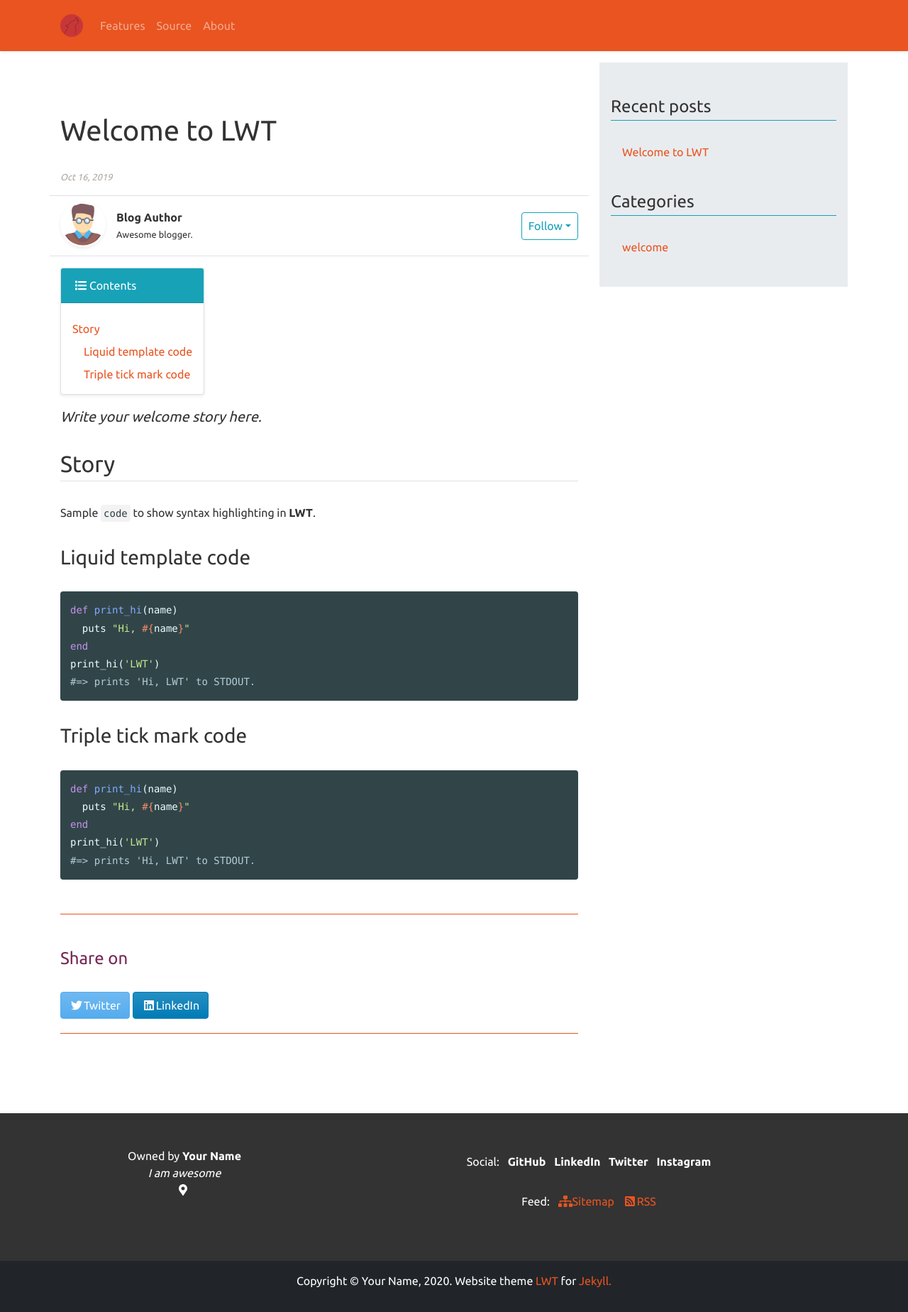
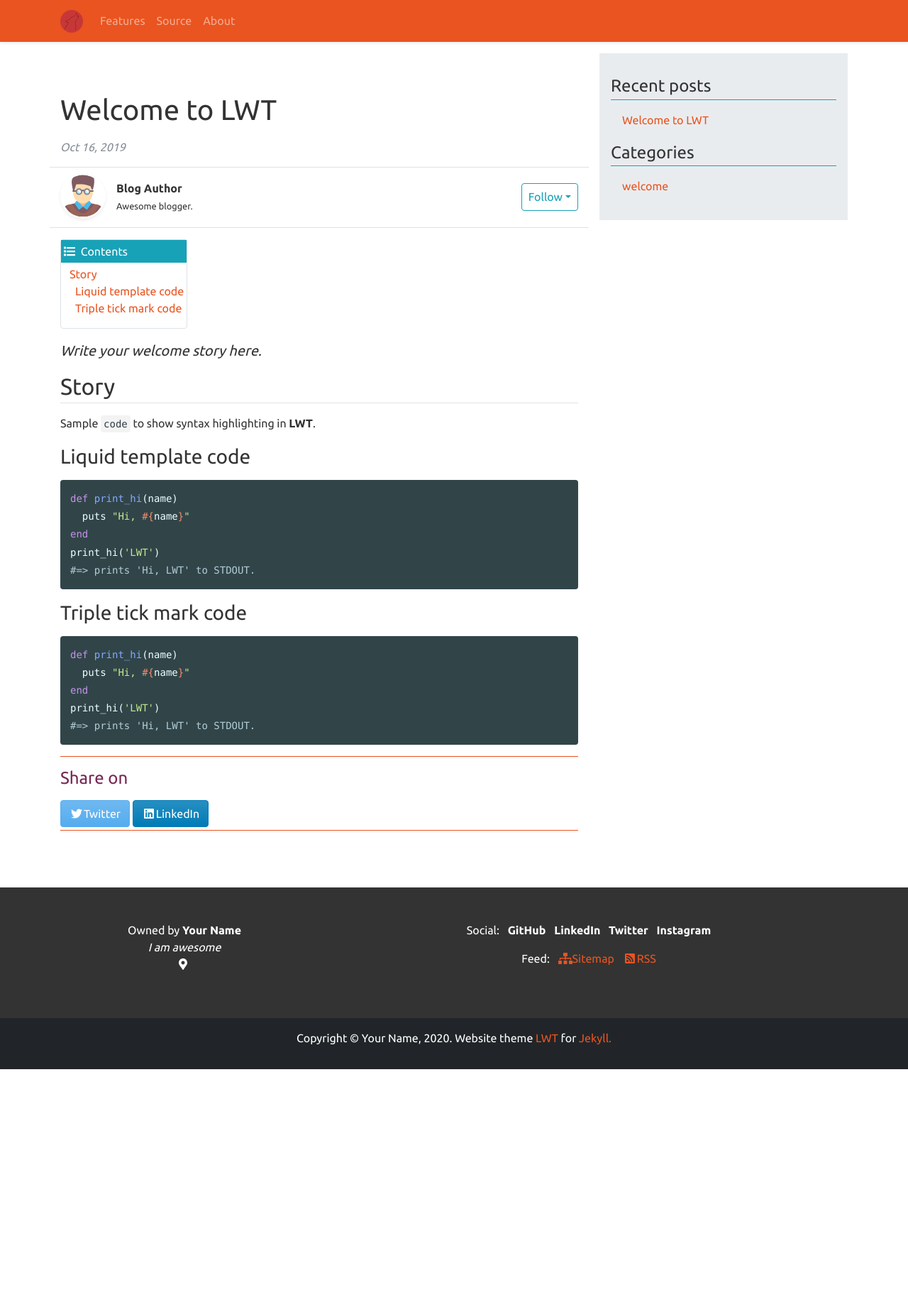
Before and after one commit to manid2/lone-wolf-theme, a Jekyll site: the page built from _posts/2019-10-16-welcome-to-lwt.md, in a window 1280 px wide. Shown: the whole page at 71% size. Built offline with Jekyll 4.4.1, drawn with Linux system fonts in a browser that asks for light colours; after the commit the page ends 1506 px from its top, so only the background shows below that.

Commit message:
Enhance post layout, shadows n minor ui fixes

```diff
--- a/_layouts/post.html
+++ b/_layouts/post.html
@@ -31,14 +31,14 @@ layout: default
       {% if page.show_hero %}
       <!-- post hero -->
       <figure class="figure">
-        <img class="img-fluid shadow rounded mb-2 blog-post-hero-img" src="{{ header_img | strip }}"
+        <img class="img-fluid shadow-sm rounded mb-2 blog-post-hero-img" src="{{ header_img | strip }}"
           alt="{{ h_img_alt | strip }}">
         <figcaption class="figure-caption text-center">{{ img_cap | strip }}</figcaption>
       </figure>
       {% endif %}
       <!-- post title -->
       <h1>{{ page.title }}</h1>
-      <p class="small font-italic text-secondary">{{ page.date | date: "%b %-d, %Y" }}</p>
+      <p class="font-italic text-muted">{{ page.date | date: "%b %-d, %Y" }}</p>
       {% if page.show_author %}
       <!-- post author, share -->
       <div class="row align-items-center py-2 border-top border-bottom blog-post-author">
@@ -66,10 +66,12 @@ layout: default
       {% endif %}
       {% if page.show_toc %}
       <!-- post TOC -->
-      <nav class="card mt-3 d-inline-block shadow-sm rounded">
-        <div class="card-header bg-info text-white"><i class="fas fa-list"></i><span class="pl-1">Contents</span>
+      <nav class="border mt-3 d-inline-block rounded">
+        <div class="p-1 bg-info text-white">
+          <i class="fas fa-list"></i>
+          <span class="pl-1">Contents</span>
         </div>
-        <div class="blog-post-toc pr-3">
+        <div class="blog-post-toc m-1">
           {% include toc.html html=content %}
         </div>
       </nav>
--- a/_sass/lone-wolf-theme/_extend-bs4.scss
+++ b/_sass/lone-wolf-theme/_extend-bs4.scss
@@ -1,22 +1,19 @@
 @import "../bootstrap/scss/variables";
 
+// set top and bottom margins to all headings
 h1, h2, h3, h4, h5, h6 {
-    margin: 2rem 0rem;
+    margin: 1rem 0rem;
 }
 
+// add bottom border to heading 2
 h2 {
     @extend .border-bottom;
     @extend .pb-1;
 }
 
+// remove bottom border in heading 2 when in <a> or class=".card"
 a h2, .card h2 {
     @extend .border-0;
-}
-
-ol, ul {
-  li {
-    @extend .my-2;
-  }
 }
 
 /*
@@ -58,12 +55,8 @@ ol, ul {
     }
 
     &-toc {
-        >ul {
-            @extend .pt-3;
-        }
-
         ul {
-            @extend .pl-3;
+            @extend .pl-2;
             list-style: none;
         }
     }
@@ -143,7 +136,7 @@ ol, ul {
 
         img {
             @extend .img-fluid;
-            @extend .shadow;
+            @extend .shadow-sm;
             @extend .rounded;
             @extend .my-2;
         }
@@ -157,8 +150,7 @@ ol, ul {
     }
 
     &-social-share {
-        @extend .my-5;
-        @extend .py-3;
+        @extend .my-3;
         @extend .border-top;
         @extend .border-bottom;
         @extend .border-primary;
```
